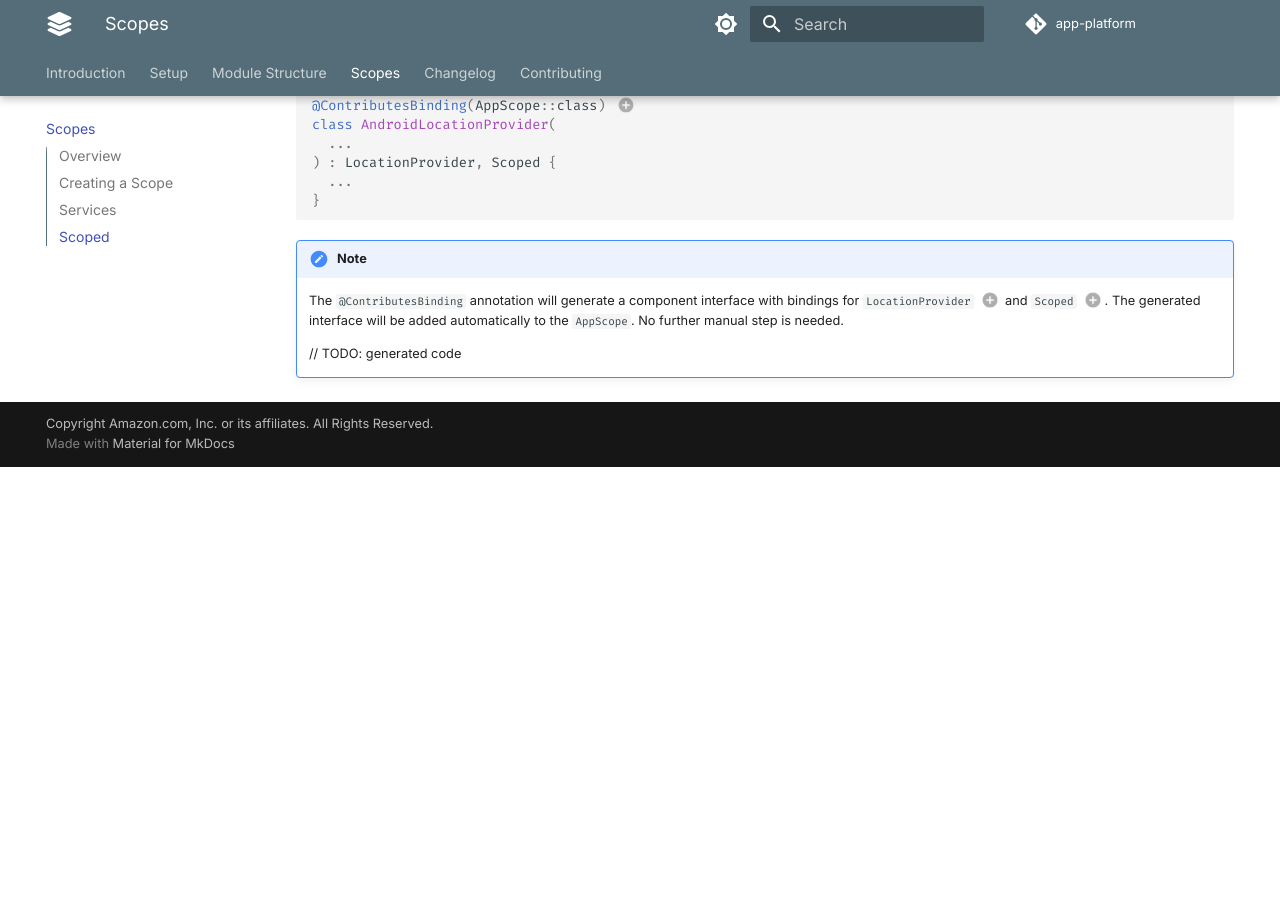
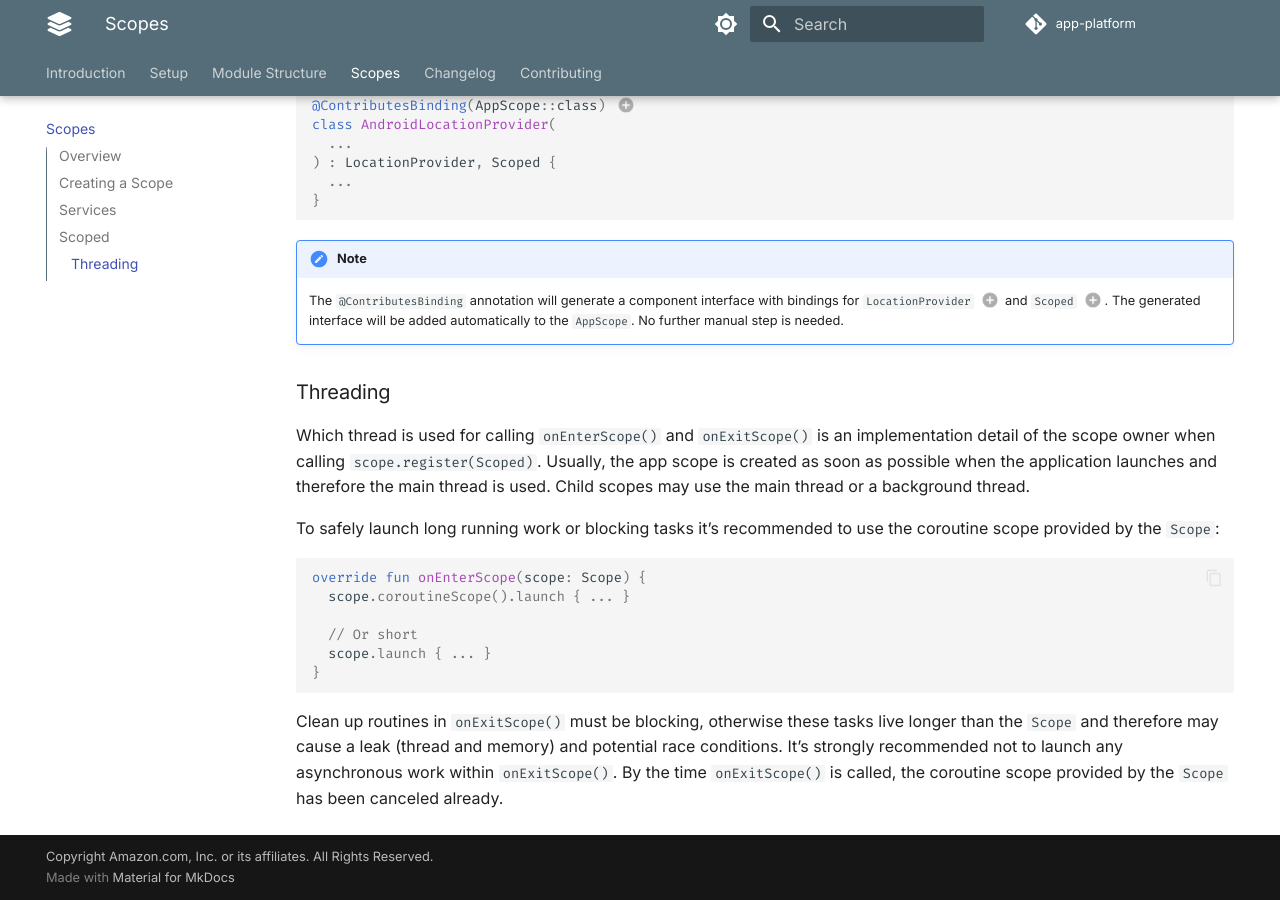
Before and after one commit to amzn/app-platform, an MkDocs documentation site: the page built from docs/scopes.md, in a window 1280 px wide and 900 px high, scrolled down 3876 px. Built offline with MkDocs 1.6.1 and Material for MkDocs 9.7.7, drawn with Linux system fonts in a browser that asks for light colours; comment, search, counter and statistics services are not loaded; before the commit the page ends 4343 px from its top, so only the background shows below that.

Commit message:
More documentation updates.

````diff
--- a/docs/scopes.md
+++ b/docs/scopes.md
@@ -211,10 +211,36 @@ class AndroidLocationProvider(
     { .annotate }
 
     1.  ```kotlin
-        a b
+        @Provides
+        public fun provideAndroidLocationProvider(androidLocationProvider: AndroidLocationProvider): LocationProvider = androidLocationProvider
         ```
     2.  ```kotlin
-        d e
+        @Provides
+        @IntoSet
+        @ForScope(AppScope::class)
+        fun provideAndroidLocationProviderScoped(androidLocationProvider: AndroidLocationProvider): Scoped = androidLocationProvider
         ```
 
-    // TODO: generated code
+### Threading
+
+Which thread is used for calling `onEnterScope()` and `onExitScope()` is an implementation detail of the scope
+owner when calling `scope.register(Scoped)`. Usually, the app scope is created as soon as possible when the
+application launches and therefore the main thread is used. Child scopes may use the main thread or a background
+thread.
+
+To safely launch long running work or blocking tasks it’s recommended to use the coroutine scope provided by the
+`Scope`:
+
+```kotlin
+override fun onEnterScope(scope: Scope) {
+  scope.coroutineScope().launch { ... }
+
+  // Or short
+  scope.launch { ... }
+}
+```
+
+Clean up routines in `onExitScope()` must be blocking, otherwise these tasks live longer than the `Scope` and
+therefore may cause a leak (thread and memory) and potential race conditions. It’s strongly recommended not to
+launch any asynchronous work within `onExitScope()`. By the time `onExitScope()` is called, the coroutine
+scope provided by the `Scope` has been canceled already.
````
Also changed, not shown: 1 other file.
